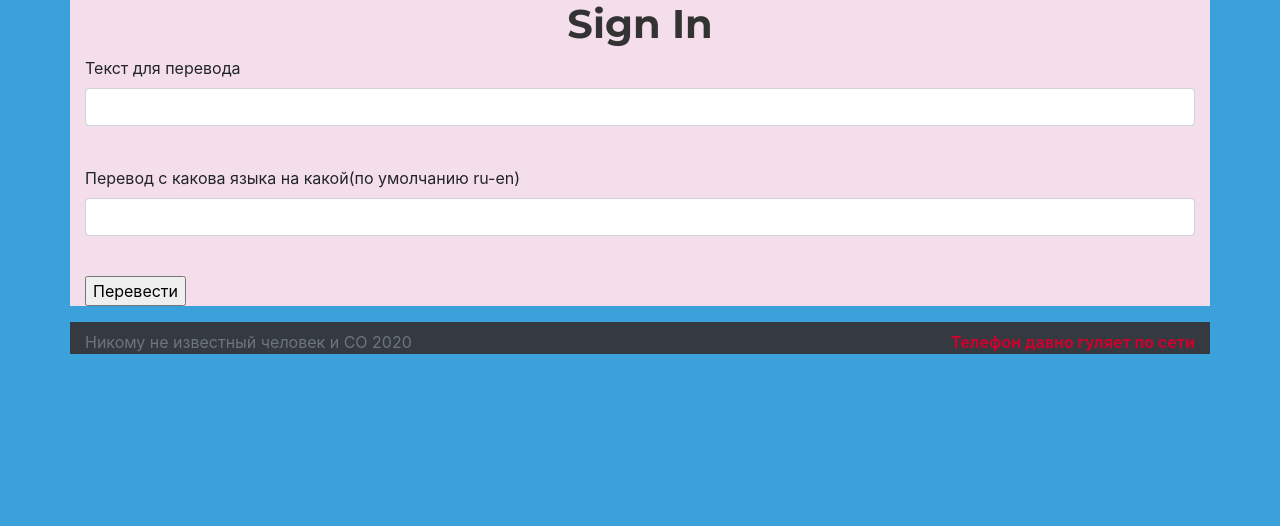
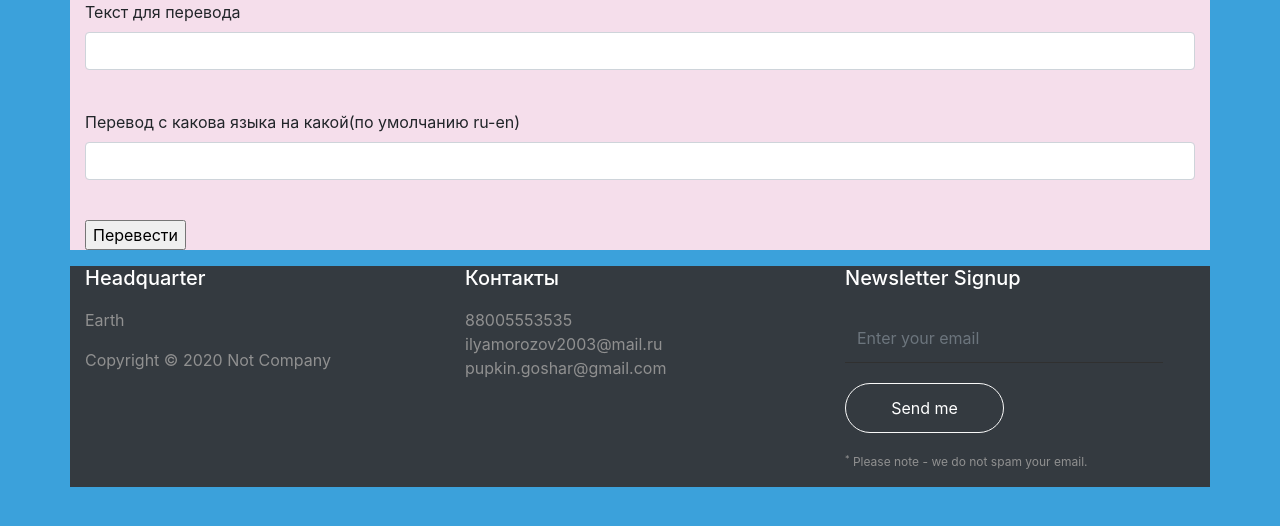
Before and after one commit to Goshar-pupkin/aoiproject, a Flask app: page /translate in a window 1280 px wide. Shown: the part 110-636 px from the top of the page. Run offline with Flask 2, Linux system fonts and the light colour scheme; some libraries are stand-ins or nearby versions.

Commit message:
Пред продакшен

```diff
--- a/static/css/style.css
+++ b/static/css/style.css
@@ -64,3 +64,126 @@ html {
   flex-wrap: wrap;
   justify-content: center;
 }
+
+  to {transform: rotate(360deg);}
+}
+
+
+  footer {
+    background: #252020;
+    padding: 120px 0;
+  }
+
+  footer .section-title {
+    padding-bottom: 10px;
+  }
+
+  footer h2 {
+    font-size: 20px;
+  }
+
+  footer a,
+  footer p {
+    color: #909090;
+  }
+
+  footer strong {
+    color: #d9d9d9;
+  }
+
+  footer address p {
+    margin-bottom: 0;
+  }
+
+  footer .social-icon {
+    margin-top: 25px;
+  }
+
+  .footer-info {
+    margin-right: 2em;
+  }
+
+  .footer-info h2 {
+    color: #ffffff;
+    padding: 0;
+  }
+
+  .footer_menu h2 {
+    margin-top: 2em;
+  }
+
+  .footer_menu ul {
+    margin: 0;
+    padding: 0;
+  }
+
+  .footer_menu li {
+    display: inline-block;
+    list-style: none;
+    margin: 5px 10px 5px 0;
+  }
+
+  .newsletter-form .form-control {
+    background: transparent;
+    border-radius: 0;
+    box-shadow: none;
+    border: 0;
+    border-bottom: 1px solid #303030;
+    height: 50px;
+    margin: 5px 0;
+  }
+
+  .newsletter-form input[type="submit"] {
+    background: transparent;
+    border: 1px solid #f9f9f9;
+    border-radius: 50px;
+    color: #ffffff;
+    display: block;
+    margin-top: 20px;
+    outline: none;
+    width: 50%;
+  }
+
+  .newsletter-form input[type="submit"]:hover {
+    background: #29ca8e;
+    border-color: transparent;
+  }
+
+  .newsletter-form .form-group span {
+    color: #909090;
+    display: block;
+    font-size: 12px;
+    margin-top: 20px;
+  }
+
+
+  .social-icon {
+    position: relative;
+    padding: 0;
+    margin: 0;
+  }
+
+  .social-icon li {
+    display: inline-block;
+    list-style: none;
+    margin-bottom: 5px;
+  }
+
+  .social-icon li a {
+    border-radius: 100px;
+    color: #29ca8e;
+    font-size: 15px;
+    width: 35px;
+    height: 35px;
+    line-height: 35px;
+    text-decoration: none;
+    text-align: center;
+    transition: all 0.4s ease-in-out;
+    position: relative;
+    margin: 5px 5px 5px 0;
+  }
+
+  .social-icon li a:hover {
+    background: #29ca8e;
+    color: #ffffff;
+  }
--- a/templates/base.html
+++ b/templates/base.html
@@ -14,6 +14,7 @@
         <title>{{ title }}</title>
     </head>
 <body>
+
 <div class="container">
     <nav>{% if current_user.is_authenticated %}
     <a class="navbar-brand" href="/logout">{{ current_user.name }}</a>
@@ -54,15 +55,55 @@
     {% block content %}{% endblock %}
         </main>
     </body>
-<footer class="footer">
+<footer id="footer">
     <div class="container bg-dark">
         <div class="row">
-            <h1></h1>
-        </div>
-        <div class="row_b">
-            <span class="text-muted">Никому не известный человек и CO 2020</span>
-            <div class="n">Телефон давно гуляет по сети</div>
-        </div>
-    </div>
-</footer>
+
+            <div class="col-md-4 col-sm-6">
+                <div class="footer-info">
+                    <div class="section-title">
+                        <h2>Headquarter</h2>
+                    </div>
+                    <address>
+                        <p>Еarth</p>
+                    </address>
+                    <div class="copyright-text">
+                        <p>Copyright &copy; 2020 Not Company</p>
+                    </div>
+                </div>
+            </div>
+
+            <div class="col-md-4 col-sm-6">
+                <div class="footer-info">
+                    <div class="section-title">
+                        <h2>Контакты</h2>
+                    </div>
+                    <address>
+                        <p>88005553535</p>
+                        <p><a href="mailto:ilyamorozov2003@mail.ru">ilyamorozov2003@mail.ru</a></p>
+                        <p><a href="mailto:pupkin.goshar@gmail.com">pupkin.goshar@gmail.com</a></p>
+                    </address>
+
+                </div>
+            </div>
+
+            <div class="col-md-4 col-sm-12">
+                <div class="footer-info newsletter-form">
+                    <div class="section-title">
+                        <h2>Newsletter Signup</h2>
+                    </div>
+                    <div>
+                        <div class="form-group">
+                            <form action="#" method="get">
+                                <input type="email" class="form-control" placeholder="Enter your email" name="email" id="email" required="">
+                                <input type="submit" class="form-control" name="submit" id="form-submit" value="Send me">
+                            </form>
+                            <span><sup>*</sup> Please note - we do not spam your email.</span>
+                        </div>
+                    </div>
+                </div>
+            </div>
+               </div>
+          </div>
+     </footer>
 </html>
--- a/templates/translate.html
+++ b/templates/translate.html
@@ -1,7 +1,6 @@
 {% extends "base.html" %}
 
 {% block content %}
-<h1>Sign In</h1>
 <form action="" method="post" name="login">
     {{form.hidden_tag()}}
     <p>
```
